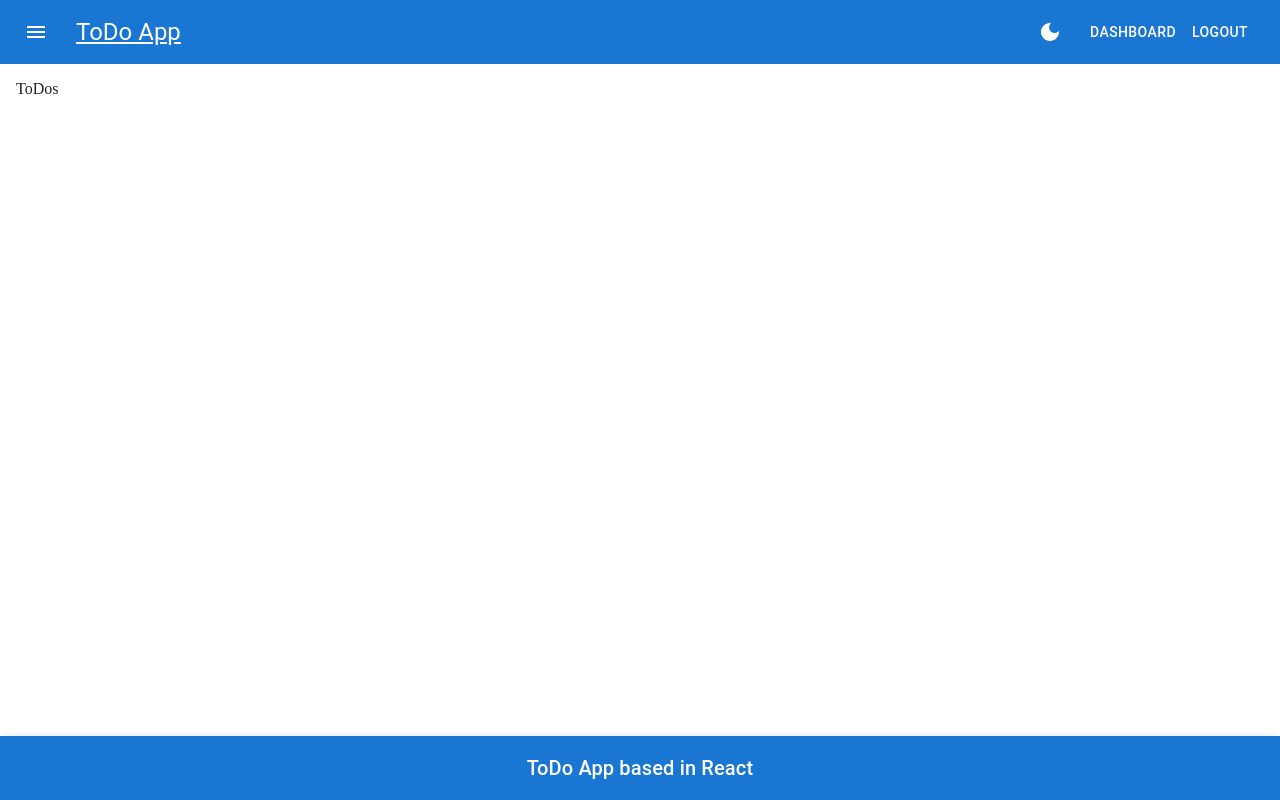
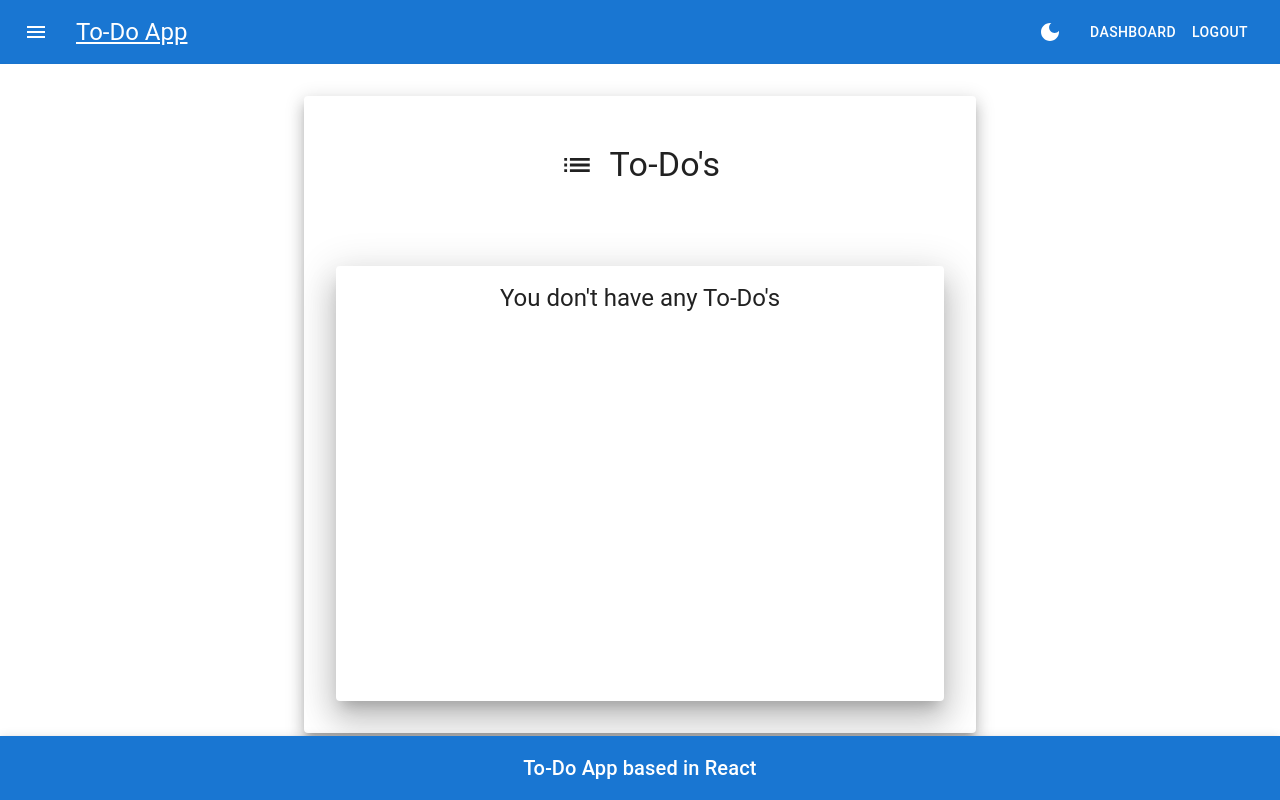
Before and after one commit to jhoacar/text-2-speech-todo-app, a React (Vite) app in the folder client/: page /todos in a window 1280 px wide. Built offline with nearby package versions, Linux system fonts and the light colour scheme; sample sign-in values are in the browser's storage.

Commit message:
added ToDo correctly#

```diff
--- a/client/index.html
+++ b/client/index.html
@@ -4,7 +4,7 @@
     <meta charset="UTF-8" />
     <link rel="icon" type="image/svg+xml" href="/index.png" />
     <meta name="viewport" content="width=device-width, initial-scale=1.0" />
-    <title>Todo App - Text 2 Speecher</title>
+    <title>To-Do App - Text 2 Speecher</title>
   </head>
   <body>
     <div id="root"></div>
--- a/client/src/components/Footer/index.jsx
+++ b/client/src/components/Footer/index.jsx
@@ -20,7 +20,7 @@ function Footer() {
       >
         <Typography variant="h6" component="h4" textAlign="center">
           <Link sx={{ color: 'white' }} href="https://github.com/jhoacar/txt2speech-todo-app">
-            ToDo App based in React
+            To-Do App based in React
           </Link>
         </Typography>
       </AppBar>
--- a/client/src/components/NavBar/index.jsx
+++ b/client/src/components/NavBar/index.jsx
@@ -44,7 +44,7 @@ function NavBar() {
           </IconButton>
           <Typography variant="h5" component="div" sx={{ flexGrow: 1 }}>
             <Link className={styles['nav-link']} to="/">
-              ToDo App
+              To-Do App
             </Link>
           </Typography>
           <Button
--- a/client/src/pages/home/index.jsx
+++ b/client/src/pages/home/index.jsx
@@ -16,7 +16,6 @@ function Home() {
       <Box
         sx={{
           display: 'flex',
-          alignContent: 'center',
           justifyContent: 'center',
           width: '100%',
           height: '90%',
@@ -33,6 +32,7 @@ function Home() {
             margin: '1rem',
             maxWidth: '40rem',
             width: '100%',
+            height: '100%',
           }}
         >
 
@@ -49,28 +49,28 @@ function Home() {
                   <Typography variant="h5" textAlign="center" width="100%">
                     <ReadMoreOutlined />
                     {' '}
-                    Read a ToDo
+                    Read a To-Do
                   </Typography>
                 </ListItem>
                 <ListItem>
                   <Typography variant="h5" textAlign="center" width="100%">
                     <CreateOutlined />
                     {' '}
-                    Create a ToDo
+                    Create a To-Do
                   </Typography>
                 </ListItem>
                 <ListItem>
                   <Typography variant="h5" textAlign="center" width="100%">
                     <UpdateOutlined />
                     {' '}
-                    Update a ToDo
+                    Update a To-Do
                   </Typography>
                 </ListItem>
                 <ListItem>
                   <Typography variant="h5" textAlign="center" width="100%">
                     <DeleteOutlineOutlined />
                     {' '}
-                    Delete a ToDo
+                    Delete a To-Do
                   </Typography>
                 </ListItem>
               </List>
--- a/client/src/pages/todo/ToDos.jsx
+++ b/client/src/pages/todo/ToDos.jsx
@@ -1,9 +1,94 @@
+import { ListOutlined } from '@mui/icons-material';
+import {
+  Box, List, ListItem, Paper, Typography,
+} from '@mui/material';
+import { useEffect, useState } from 'react';
 import Layout from '../../layout';
 
 function ToDos() {
+  // eslint-disable-next-line no-unused-vars
+  const [todos, setTodos] = useState([]);
+
+  useEffect(() => {
+
+  }, []);
+
   return (
     <Layout>
-      ToDos
+      <Box
+        sx={{
+          width: '100%',
+          height: '90%',
+          display: 'flex',
+          justifyContent: 'center',
+        }}
+      >
+        <Paper
+          elevation={10}
+          sx={{
+            display: 'flex',
+            flexDirection: 'column',
+            gap: '2rem',
+            margin: '1rem',
+            padding: '1rem',
+            maxWidth: '40rem',
+            width: '100%',
+            height: '100%',
+          }}
+        >
+          <Typography
+            variant="h4"
+            sx={{
+              textAlign: 'center',
+              padding: '2rem',
+              display: 'flex',
+              justifyContent: 'center',
+              alignItems: 'center',
+              gap: '1rem',
+            }}
+          >
+            <ListOutlined fontSize="2rem" />
+            <span>
+              To-Do&apos;s
+            </span>
+          </Typography>
+          { todos.length > 0
+          && (
+          <List>
+            {todos?.map((todo) => (
+              <ListItem>
+                {JSON.stringify(todo)}
+              </ListItem>
+            ))}
+          </List>
+          )}
+          {
+            todos.length <= 0 && (
+              <Paper
+                elevation={20}
+                sx={{
+                  display: 'flex',
+                  flexDirection: 'column',
+                  gap: '2rem',
+                  margin: '1rem',
+                  padding: '1rem',
+                  maxWidth: '40rem',
+                  height: '100%',
+                }}
+              >
+                <Typography
+                  variant="h5"
+                  sx={{
+                    textAlign: 'center',
+                  }}
+                >
+                  You don&apos;t have any To-Do&apos;s
+                </Typography>
+              </Paper>
+            )
+          }
+        </Paper>
+      </Box>
     </Layout>
   );
 }
```
Also changed, not shown: client/src/routes/index.jsx (+4 -8 lines), client/src/services/todo.js (+32 -0 lines).
